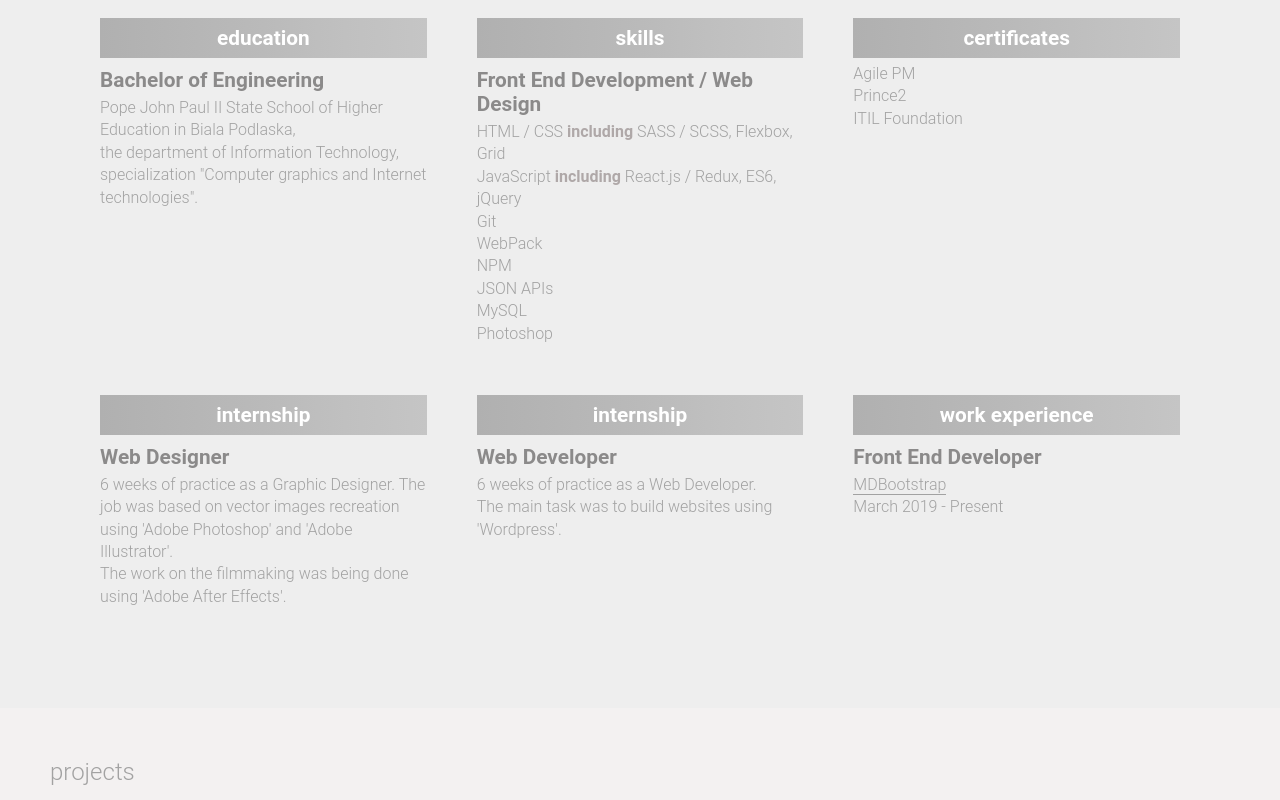
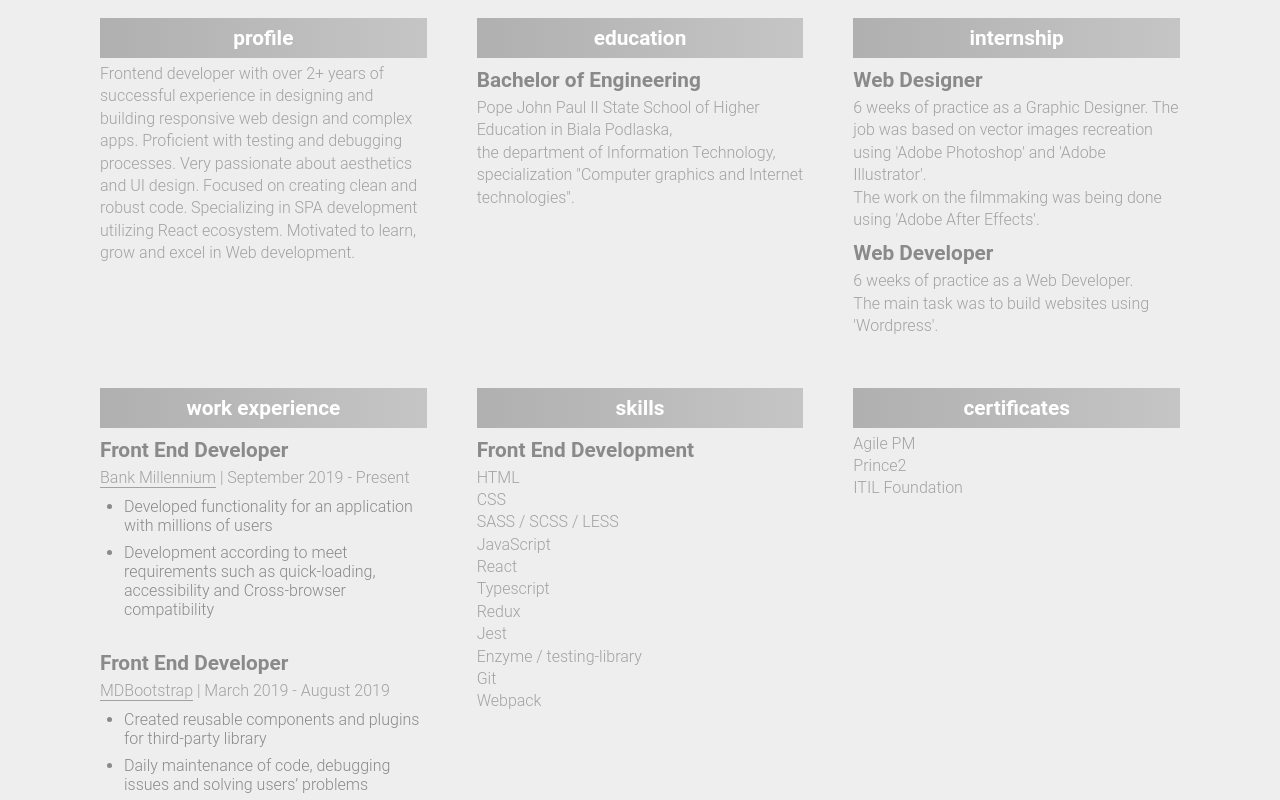
Before and after one commit to AAndrasiuk/portfolio_website, a website: page dist/index.html in a window 1280 px wide. Shown: the part 960-1760 px from the top of the page. Drawn offline with Linux system fonts and the light colour scheme; files whose address does not match are found by name.

Commit message:
Update information

```diff
--- a/dist/index.html
+++ b/dist/index.html
@@ -22,17 +22,19 @@
          </div>
          <ul class="social">
             <li>
-               <a
-                  href="https://www.linkedin.com/in/aliaksandr-andrasiuk-357460ab/"
-                  ><i class="icon-social icon-linkedin"></i></a>
+               <a href="https://www.linkedin.com/in/aliaksandr-andrasiuk-357460ab/"
+                  ><i class="icon-social icon-linkedin"></i
+               ></a>
             </li>
             <li>
                <a href="https://www.facebook.com/aliaksandr.andrasiuk"
-                  ><i class="icon-social icon-facebook"></i></a>
+                  ><i class="icon-social icon-facebook"></i
+               ></a>
             </li>
             <li>
                <a href="https://github.com/AAndrasiuk"
-                  ><i class="icon-social icon-github"></i></a>
+                  ><i class="icon-social icon-github"></i
+               ></a>
             </li>
          </ul>
       </header>
@@ -41,29 +43,91 @@
          <h1>about</h1>
          <div class="about-categories">
             <div class="about-category">
+               <span class="title">profile</span>
+               <p>
+                  Frontend developer with over 2+ years of successful experience in
+                  designing and building responsive web design and complex apps.
+                  Proficient with testing and debugging processes. Very passionate about
+                  aesthetics and UI design. Focused on creating clean and robust code.
+                  Specializing in SPA development utilizing React ecosystem. Motivated to
+                  learn, grow and excel in Web development.
+               </p>
+            </div>
+
+            <div class="about-category">
                <span class="title">education</span>
                <h2>Bachelor of Engineering</h2>
                <p>
-                  Pope John Paul II State School of Higher Education in Biala
-                  Podlaska,<br />
+                  Pope John Paul II State School of Higher Education in Biala Podlaska,<br />
                   the department of Information Technology, <br />
                   specialization "Computer graphics and Internet technologies".
                </p>
             </div>
+
+            <div class="about-category">
+               <span class="title">internship</span>
+               <h2>Web Designer</h2>
+               <p>
+                  6 weeks of practice as a Graphic Designer. The job was based on vector
+                  images recreation using 'Adobe Photoshop' and 'Adobe Illustrator'.
+                  <br />
+                  The work on the filmmaking was being done using 'Adobe After Effects'.
+               </p>
+               <h2>Web Developer</h2>
+               <p>
+                  6 weeks of practice as a Web Developer. <br />
+                  The main task was to build websites using 'Wordpress'.
+               </p>
+            </div>
+
+            <div class="about-category">
+               <div class="about-work">
+                  <span class="title">work experience</span>
+                  <h2>Front End Developer</h2>
+                  <p>
+                     <a href="https://www.bankmillennium.pl/">Bank Millennium</a> |
+                     September 2019 - Present
+                  </p>
+                  <ul class="list">
+                     <li>
+                        Developed functionality for an application with millions of users
+                     </li>
+                     <li>
+                        Development according to meet requirements such as quick-loading,
+                        accessibility and Cross-browser compatibility
+                     </li>
+                  </ul>
+               </div>
+
+               <h2>Front End Developer</h2>
+               <p>
+                  <a href="https://mdbootstrap.com">MDBootstrap</a> | March 2019 - August
+                  2019
+               </p>
+               <ul class="list">
+                  <li>Created reusable components and plugins for third-party library</li>
+                  <li>
+                     Daily maintenance of code, debugging issues and solving users’
+                     problems
+                  </li>
+               </ul>
+            </div>
+
             <div class="about-category">
                <span class="title">skills</span>
-               <h2>Front End Development / Web Design</h2>
+               <h2>Front End Development</h2>
                <p>
-                  HTML / CSS <span>including</span> SASS / SCSS, Flexbox,
-                  Grid<br />
-                  JavaScript <span>including</span> React.js / Redux, ES6,
-                  jQuery<br />
+                  HTML <br />
+                  CSS <br />
+                  SASS / SCSS / LESS <br />
+                  JavaScript <br />
+                  React <br />
+                  Typescript<br />
+                  Redux<br />
+                  Jest <br />
+                  Enzyme / testing-library <br />
                   Git<br />
-                  WebPack<br />
-                  NPM<br />
-                  JSON APIs<br />
-                  MySQL<br />
-                  Photoshop
+                  Webpack<br />
                </p>
             </div>
             <div class="about-category">
@@ -72,34 +136,6 @@
                   Agile PM<br />
                   Prince2<br />
                   ITIL Foundation
-               </p>
-            </div>
-            <div class="about-category">
-               <span class="title">internship</span>
-               <h2>Web Designer</h2>
-               <p>
-                  6 weeks of practice as a Graphic Designer. The job was based
-                  on vector images recreation using 'Adobe Photoshop' and 'Adobe
-                  Illustrator'. <br />
-                  The work on the filmmaking was being done using 'Adobe After
-                  Effects'.
-               </p>
-            </div>
-            <div class="about-category">
-               <span class="title">internship</span>
-               <h2>Web Developer</h2>
-               <p>
-                  6 weeks of practice as a Web Developer. <br />
-                  The main task was to build websites using 'Wordpress'.
-               </p>
-            </div>
-            <div class="about-category">
-               <span class="title">work experience</span>
-               <h2>Front End Developer</h2>
-               <p>
-                  <a href="https://mdbootstrap.com">MDBootstrap</a>
-                  <br/>
-                  March 2019 - Present
                </p>
             </div>
          </div>
@@ -115,12 +151,8 @@
             </div>
             <div class="description">
                <h2 class="type">landing page</h2>
-               <p class="desc">
-                  Landing page design idea with a reservation system.
-               </p>
-               <p class="stack">
-                  Stack: <span>Vanilla JavaScript, HTML, CSS</span>
-               </p>
+               <p class="desc">Landing page design idea with a reservation system.</p>
+               <p class="stack">Stack: <span>Vanilla JavaScript, HTML, CSS</span></p>
                <span class="techno">Technologies:</span>
                <ul class="technologies">
                   <li>Bootstrap</li>
@@ -147,8 +179,8 @@
             <div class="description">
                <h2 class="type">single page application</h2>
                <p class="desc">
-                  An application with the possibility to apply different filters
-                  to images.
+                  An application with the possibility to apply different filters to
+                  images.
                </p>
                <p class="stack">Stack: <span>ReactJS, HTML, CSS</span></p>
                <span class="techno">Technologies:</span>
@@ -176,12 +208,9 @@
             <div class="description">
                <h2 class="type">single page application</h2>
                <p class="desc">
-                  An application allowing to run quizes and make your own
-                  quizes.
+                  An application allowing to run quizes and make your own quizes.
                </p>
-               <p class="stack">
-                  Stack: <span>ReactJS, Redux, HTML, CSS</span>
-               </p>
+               <p class="stack">Stack: <span>ReactJS, Redux, HTML, CSS</span></p>
                <span class="techno">Technologies:</span>
                <ul class="technologies">
                   <li>CSS Flexbox</li>
@@ -208,11 +237,10 @@
             <div class="description">
                <h2 class="type">javascript project</h2>
                <p class="desc">
-                  Webpack based config which allows you to develop <br/> without configuration needed right out of the box.
+                  Webpack based config which allows you to develop <br />
+                  without configuration needed right out of the box.
                </p>
-               <p class="stack">
-                  Stack: <span>JavaScript, HTML, CSS</span>
-               </p>
+               <p class="stack">Stack: <span>JavaScript, HTML, CSS</span></p>
                <span class="techno">Technologies:</span>
                <ul class="technologies">
                   <li>Webpack</li>
@@ -233,9 +261,7 @@
          <div class="social-contact-wrapper">
             <div class="social">
                <div class="linkedin">
-                  <a
-                     href="https://www.linkedin.com/in/aliaksandr-andrasiuk-357460ab/"
-                  >
+                  <a href="https://www.linkedin.com/in/aliaksandr-andrasiuk-357460ab/">
                      <i class="icon-social icon-linkedin">linkedin</i>
                   </a>
                </div>
@@ -259,7 +285,9 @@
                   <i class="icon-social icon-envelope">a.andrasiuk@gmail.com</i>
                </a>
 
-               <a href="https://www.google.com/maps/place/Wac%C5%82awa+Tokarza,+05-077+Warszawa/@52.2970903,21.0462639,17z/data=!3m1!4b1!4m5!3m4!1s0x471eceb8817b93bf:0xaa7f26b398cc5cf2!8m2!3d52.2970903!4d21.0484526">
+               <a
+                  href="https://www.google.com/maps/place/%D0%9E%D1%85%D0%BE%D1%82%D0%B0,+%D0%92%D0%B0%D1%80%D1%88%D0%B0%D0%B2%D0%B0/@52.2103352,20.9540965,14z/data=!3m1!4b1!4m5!3m4!1s0x471eccaf97b7ca0d:0x60172ba24f8e93ea!8m2!3d52.2103359!4d20.9712206"
+               >
                   <i class="icon-social icon-location">Warsaw, Poland</i>
                </a>
             </div>
--- a/dist/styles/style.css
+++ b/dist/styles/style.css
@@ -234,6 +234,19 @@ header .social .icon-github:before {
   -webkit-box-align: center;
       -ms-flex-align: center;
           align-items: center;
+}
+
+.about .about-categories .list {
+  color: #8b8a8a;
+  margin: 0.5rem 0 0 1.5rem;
+}
+
+.about .about-categories .list li {
+  margin-top: 0.5rem;
+}
+
+.about .about-categories .about-work {
+  margin-bottom: 2rem;
 }
 
 .about .about-categories h2 {
--- a/dist/styles/style.sass
+++ b/dist/styles/style.sass
@@ -170,12 +170,23 @@ header
 			justify-content: center
 			align-items: center
 
+		.list
+			color: $darkAccentColor
+			margin: 0.5rem 0 0 1.5rem
+
+			li
+				margin-top: 0.5rem
+
+		.about-work
+			margin-bottom: 2rem
+
 		h2
 			color: $darkAccentColor
 			font-size: 1.3rem
 			margin-top: 10px
 			margin-bottom: 5px
 			font-weight: bold
+
 		h3
 			position: relative
 			z-index: 1
```
Also changed, not shown: 1 other file.
